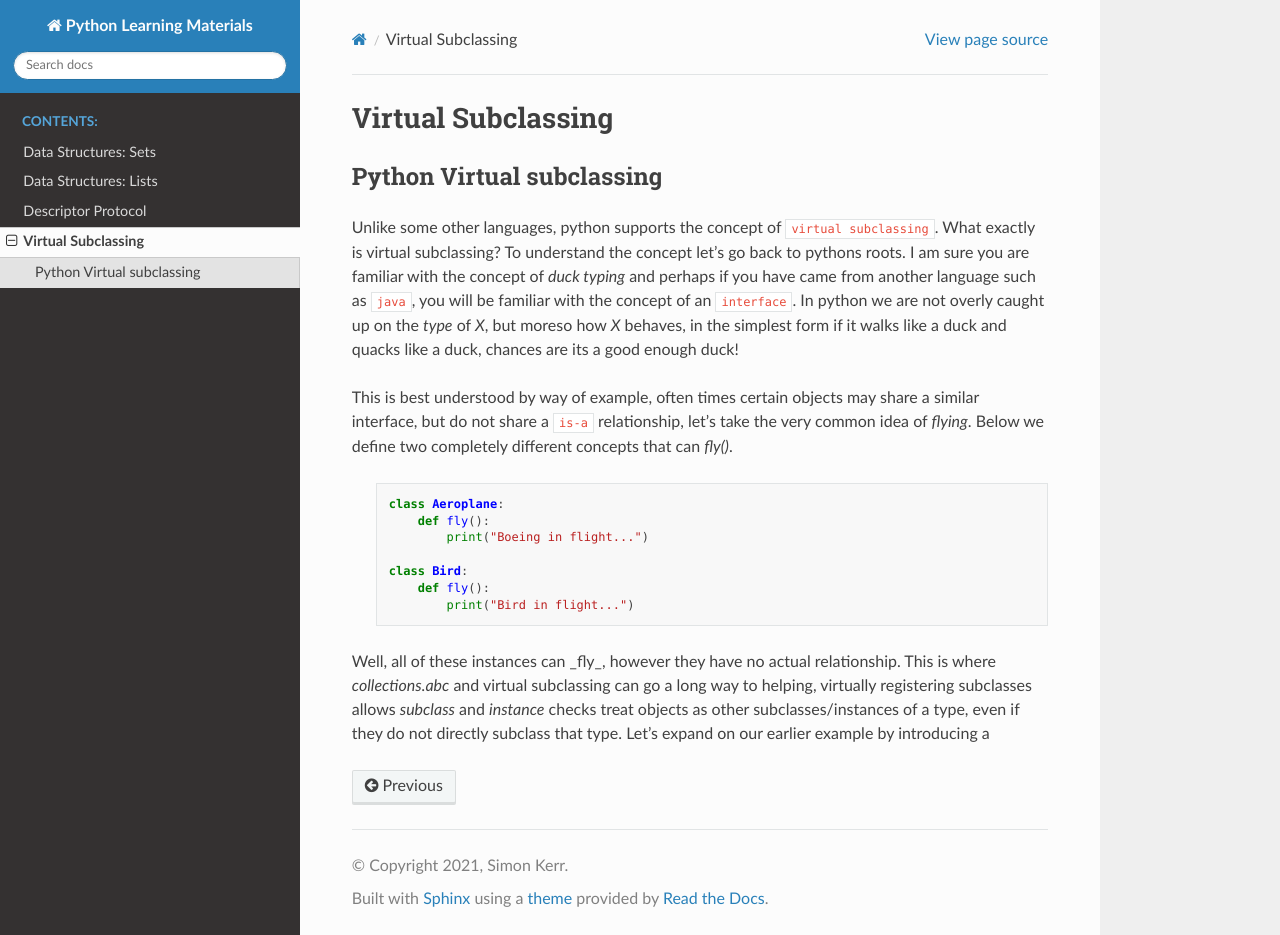
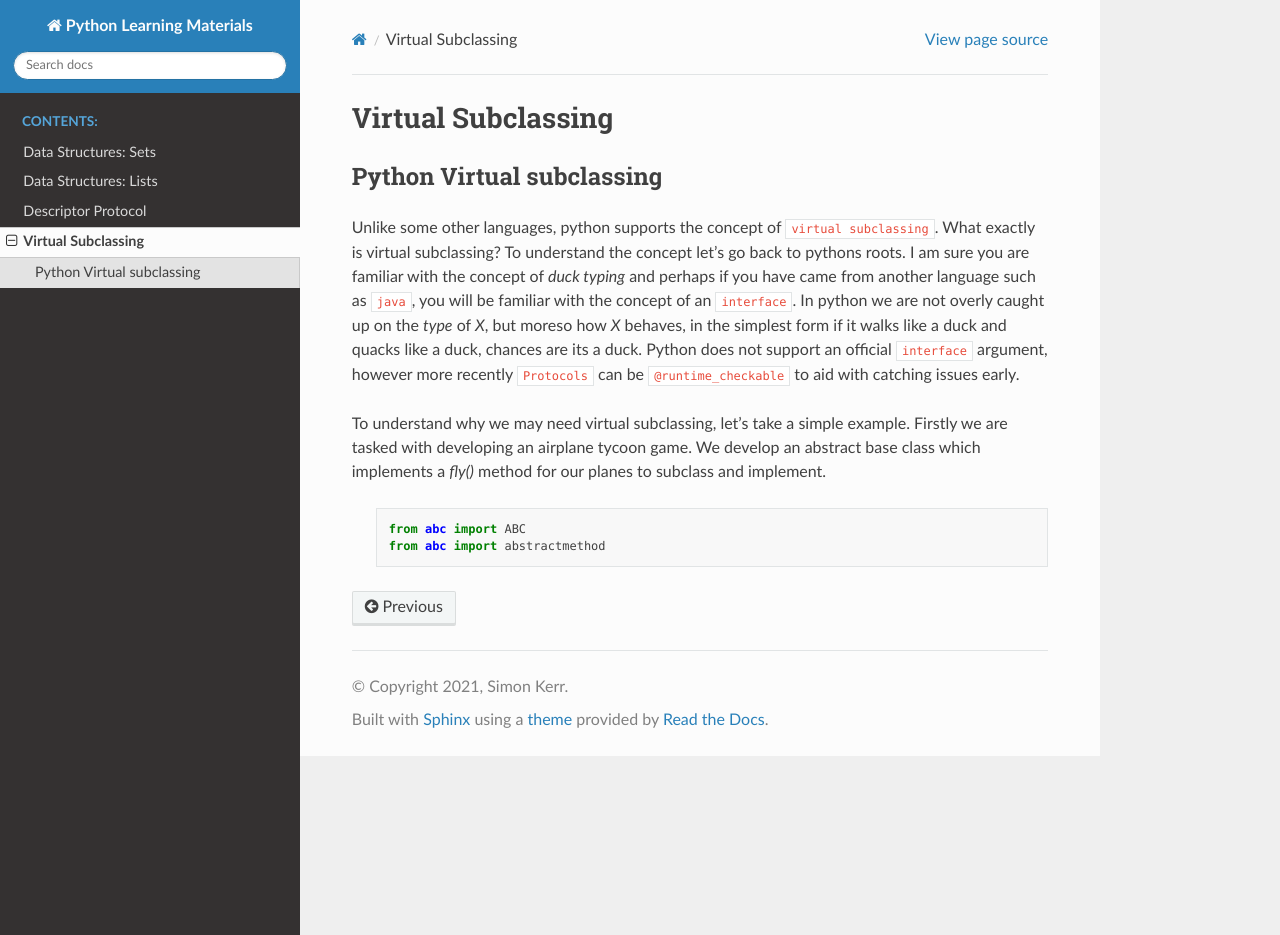
Before and after one commit to symonk/pydocs, a Sphinx documentation site: the page built from docs/source/virtual_subclassing.rst, in a window 1280 px wide and 935 px high. Built offline with Sphinx 7.4.7 and the Read the Docs theme 2.0.0, drawn with Linux system fonts in a browser that asks for light colours.

Commit message:
bit more on virtual subclassing

```diff
--- a/docs/source/virtual_subclassing.rst
+++ b/docs/source/virtual_subclassing.rst
@@ -9,24 +9,15 @@ is virtual subclassing?  To understand the concept let's go back to pythons root
 you are familiar with the concept of `duck typing` and perhaps if you have came from another
 language such as ``java``, you will be familiar with the concept of an ``interface``.  In python
 we are not overly caught up on the `type` of `X`, but moreso how `X` behaves, in the simplest
-form if it walks like a duck and quacks like a duck, chances are its a good enough duck!
+form if it walks like a duck and quacks like a duck, chances are its a duck.  Python does not support
+an official ``interface`` argument, however more recently ``Protocols`` can be ``@runtime_checkable``
+to aid with catching issues early.
 
-This is best understood by way of example, often times certain objects may share a similar
-interface, but do not share a ``is-a`` relationship, let's take the very common idea of
-`flying`.  Below we define two completely different concepts that can `fly()`.
+To understand why we may need virtual subclassing, let's take a simple example.  Firstly we are tasked
+with developing an airplane tycoon game.  We develop an abstract base class which implements a `fly()`
+method for our planes to subclass and implement.
 
     .. code-block:: python
 
-        class Aeroplane:
-            def fly():
-                print("Boeing in flight...")
-
-        class Bird:
-            def fly():
-                print("Bird in flight...")
-
-
-Well, all of these instances can _fly_, however they have no actual relationship.  This is where `collections.abc`
-and virtual subclassing can go a long way to helping, virtually registering subclasses allows `subclass` and `instance`
-checks treat objects as other subclasses/instances of a type, even if they do not directly subclass that type.  Let's
-expand on our earlier example by introducing a
+        from abc import ABC
+        from abc import abstractmethod
```
